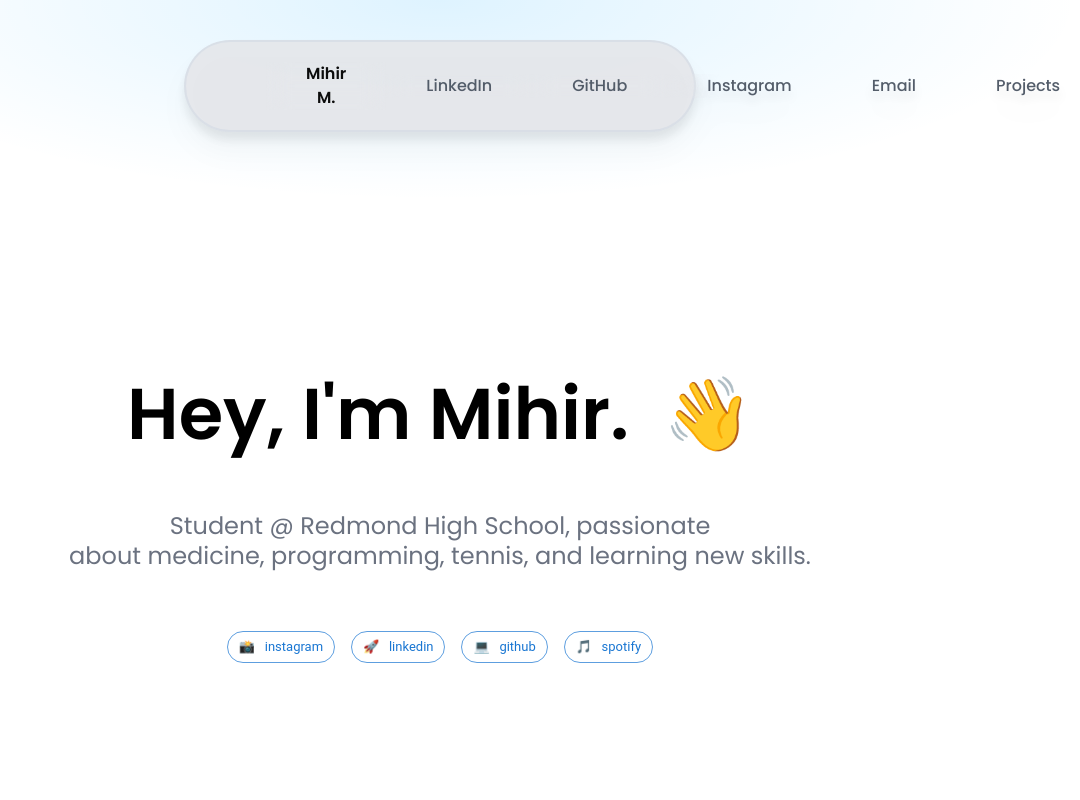
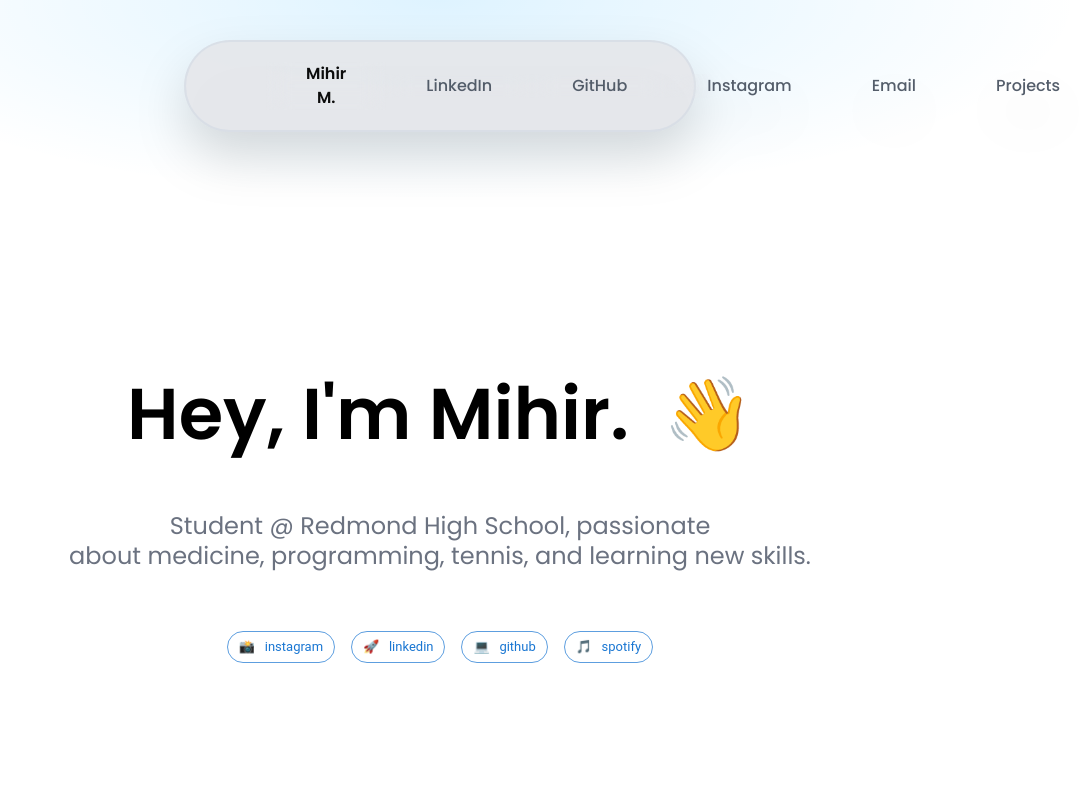
Before and after one commit to FishoGithub/personal_portfolio, a React (Vite) app: page / in a window 1280 px wide. Shown: the top 800 px of the page, without its empty margins (200-1280 px from the left). Built offline with nearby package versions, Linux system fonts and the light colour scheme.

Commit message:
changed shadows on navbar

```diff
--- a/src/components/Navbar.jsx
+++ b/src/components/Navbar.jsx
@@ -4,7 +4,7 @@ import React from 'react'
 const Navbar = () => {
   return (
     <div className='fixed top-0 left-0 right-0 z-10 '>
-        <div className='drop-shadow-xl'>
+        <div className='drop-shadow-2xl'>
             <nav className=" mb-10 py-5 mx-96 items-center bg-gray-200 opacity-95 my-10 rounded-full border-slate-300 border-2 border-solid border-opacity-50 ">
                 <div className="position: relative flex  mx-20 text-center items-center ">
                     {/* <a href='.'><img src='/src/assets/mihir_logo.png' className='max-w-14 opacity-100'/></a> */}
```
